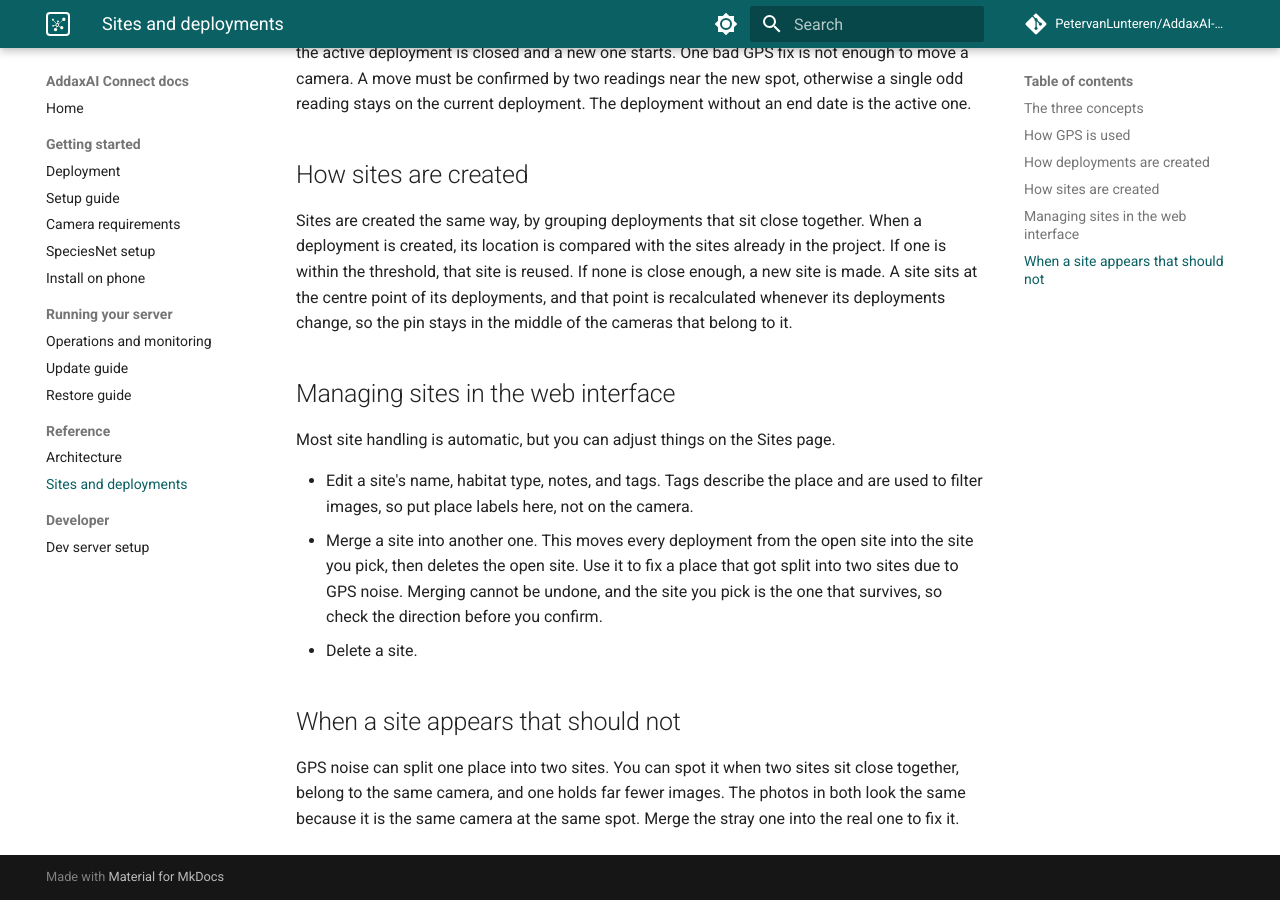
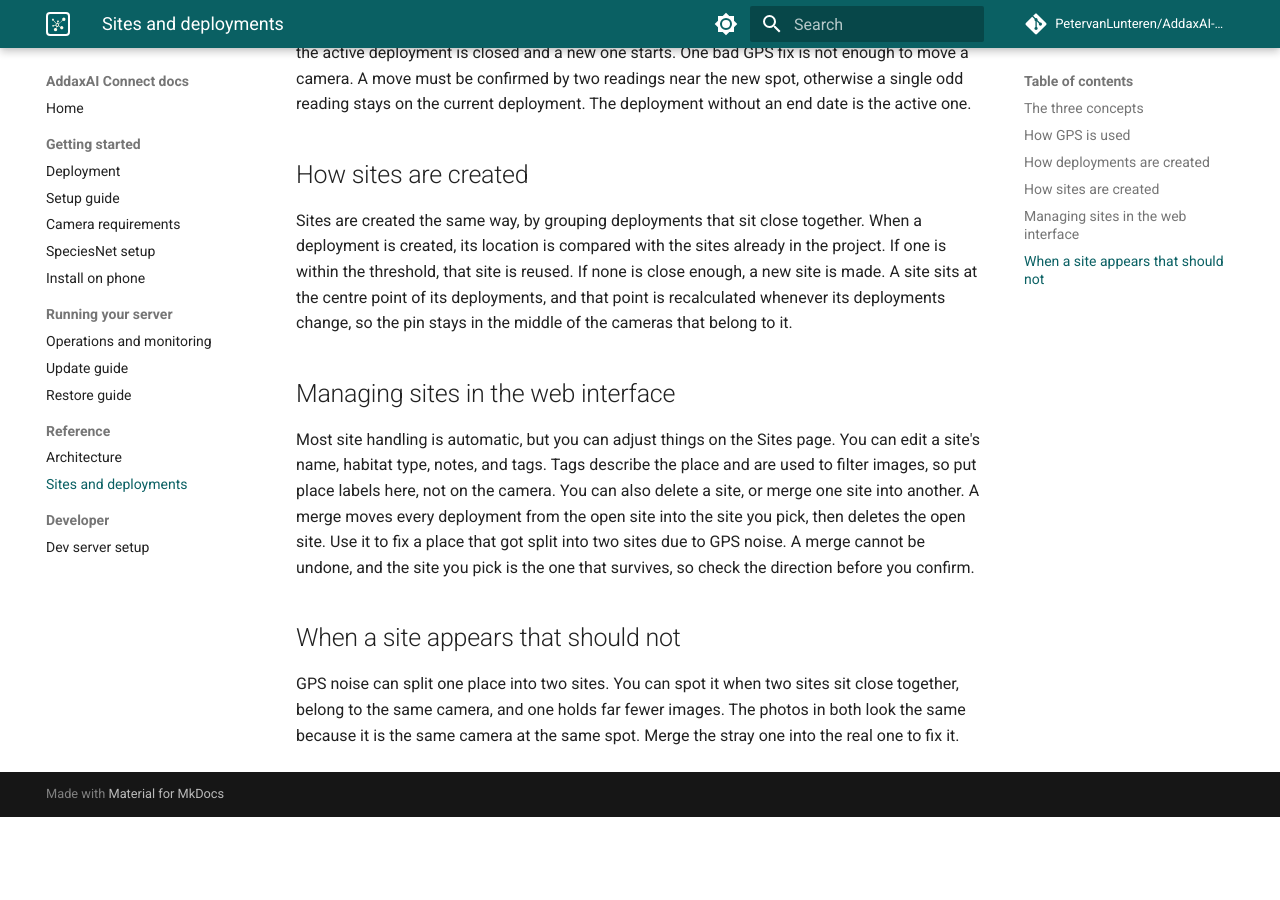
Before and after one commit to PetervanLunteren/AddaxAI-Connect, an MkDocs documentation site: the page built from docs/sites-and-deployments.md, in a window 1280 px wide and 900 px high, scrolled down 998 px. Built offline with MkDocs 1.6.1 and Material for MkDocs 9.7.7, drawn with Linux system fonts in a browser that asks for light colours; comment, search, counter and statistics services are not loaded; after the commit the page ends 1815 px from its top, so only the background shows below that.

Commit message:
docs: un-bullet the managing sites section into prose

```diff
--- a/docs/sites-and-deployments.md
+++ b/docs/sites-and-deployments.md
@@ -26,11 +26,7 @@ Sites are created the same way, by grouping deployments that sit close together.
 
 ## Managing sites in the web interface
 
-Most site handling is automatic, but you can adjust things on the Sites page.
-
-- Edit a site's name, habitat type, notes, and tags. Tags describe the place and are used to filter images, so put place labels here, not on the camera.
-- Merge a site into another one. This moves every deployment from the open site into the site you pick, then deletes the open site. Use it to fix a place that got split into two sites due to GPS noise. Merging cannot be undone, and the site you pick is the one that survives, so check the direction before you confirm.
-- Delete a site.
+Most site handling is automatic, but you can adjust things on the Sites page. You can edit a site's name, habitat type, notes, and tags. Tags describe the place and are used to filter images, so put place labels here, not on the camera. You can also delete a site, or merge one site into another. A merge moves every deployment from the open site into the site you pick, then deletes the open site. Use it to fix a place that got split into two sites due to GPS noise. A merge cannot be undone, and the site you pick is the one that survives, so check the direction before you confirm.
 
 ## When a site appears that should not
 
```
